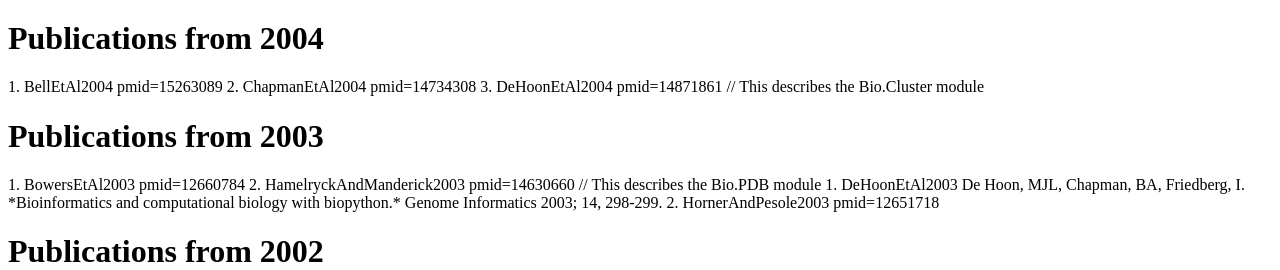
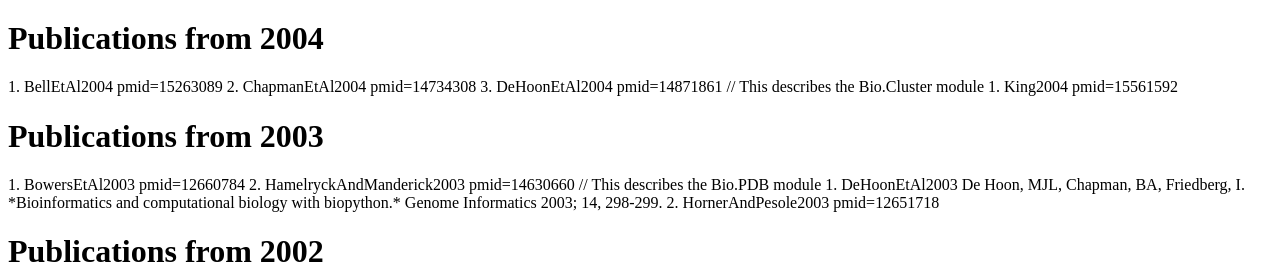
Before and after one commit to biopython/biopython.github.io, a Jekyll site: the page built from wiki/Publications.md, in a window 1280 px wide. Shown: the part 873-1143 px from the top of the page. Built offline with Jekyll 4.4.1, drawn with Linux system fonts in a browser that asks for light colours.

Commit message:
/* Publications from 2004 */ Adding King 2004

```diff
--- a/wiki/Publications.md
+++ b/wiki/Publications.md
@@ -113,7 +113,11 @@ Publications from 2004
 2.  ChapmanEtAl2004 pmid=14734308
 3.  DeHoonEtAl2004 pmid=14871861
 
-// This describes the Bio.Cluster module </biblio>
+// This describes the Bio.Cluster module
+
+1.  King2004 pmid=15561592
+
+</biblio>
 
 Publications from 2003
 ======================
```
Also changed, not shown: 1 other file.
